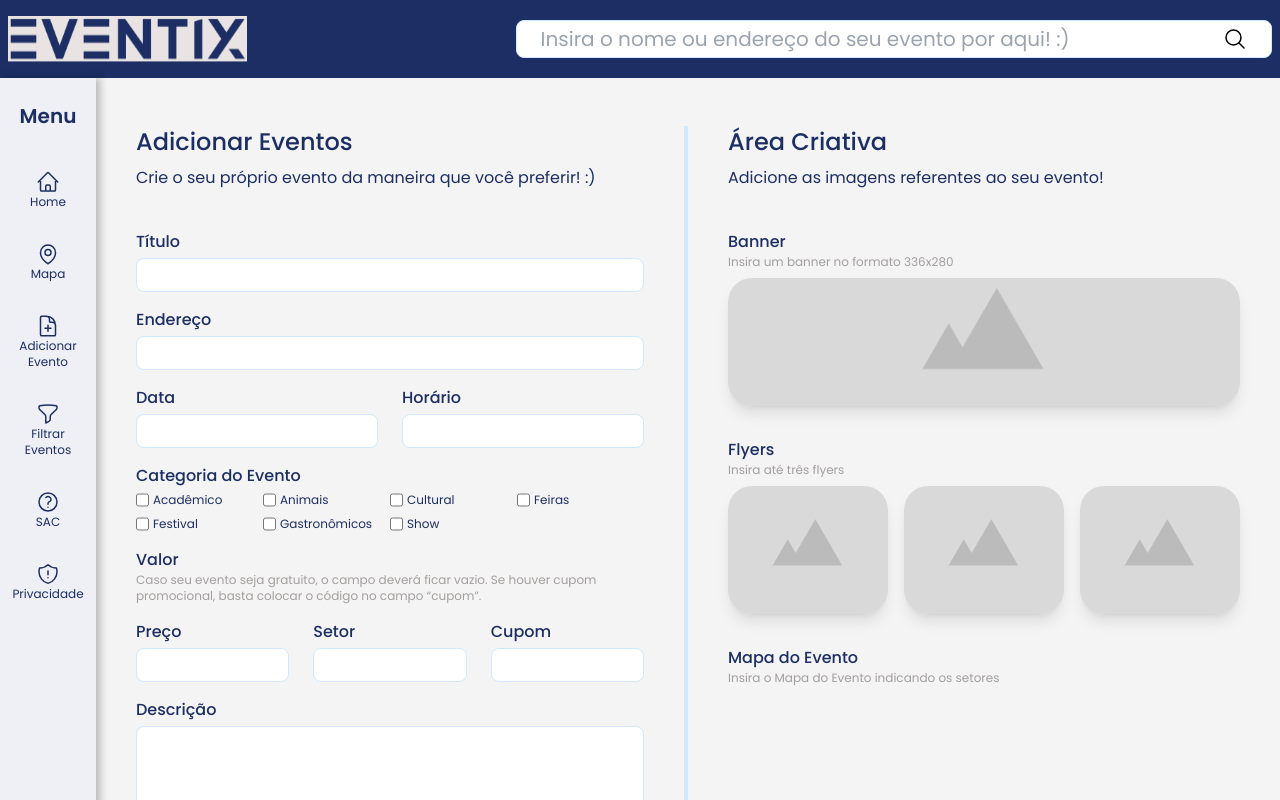
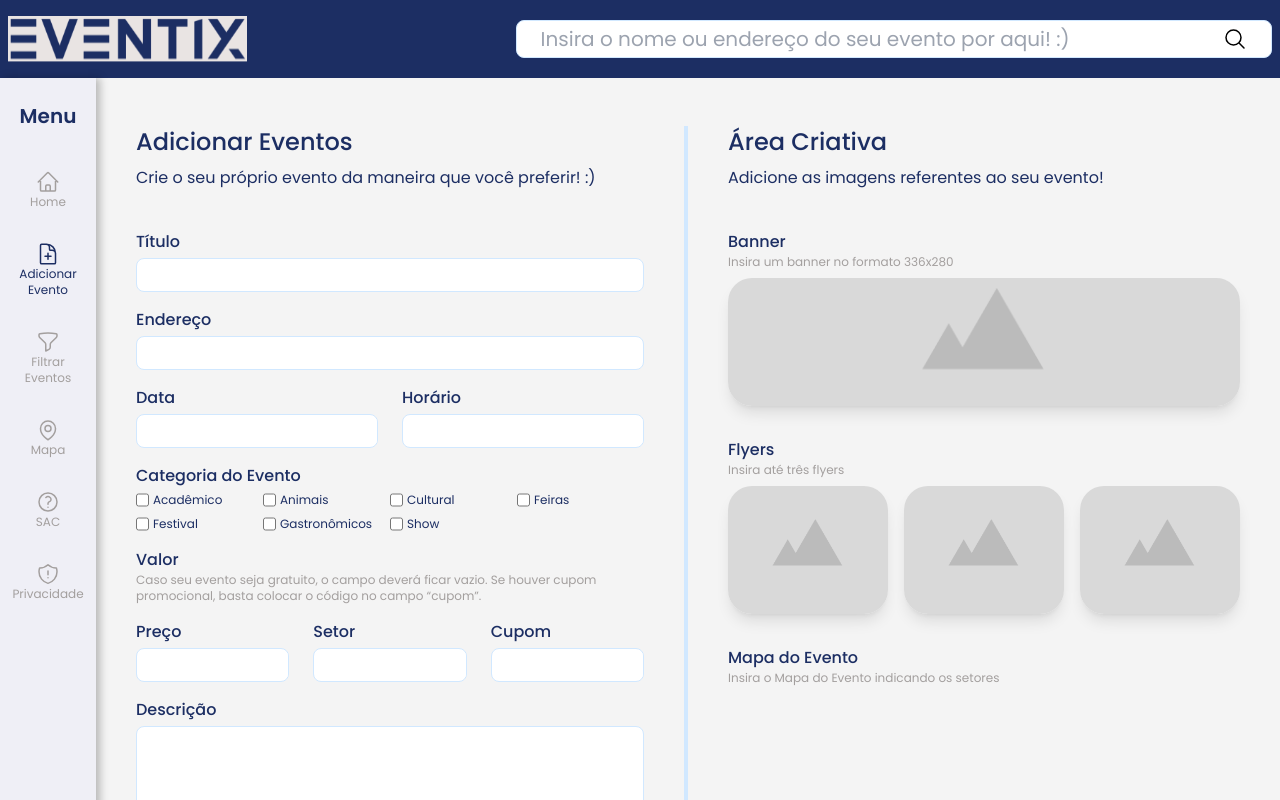
Before and after one commit to kenmarcos/eventix_front, a Next.js app: page /events/add in a window 1280 px wide. Shown: the top 800 px of the page. Built offline with nearby package versions, Linux system fonts and the light colour scheme.

Commit message:
style: change links text colors

```diff
--- a/src/app/components/sidebar/Sidebar.tsx
+++ b/src/app/components/sidebar/Sidebar.tsx
@@ -1,4 +1,7 @@
+"use client";
+
 import Link from "next/link";
+import { usePathname } from "next/navigation";
 
 import {
   DocumentPlusIcon,
@@ -11,13 +14,13 @@ import {
 
 const navigation = [
   { icon: <HomeIcon width={24} />, name: "Home", href: "/" },
-  { icon: <MapPinIcon width={24} />, name: "Mapa", href: "#" },
   {
     icon: <DocumentPlusIcon width={24} />,
     name: "Adicionar Evento",
     href: "/events/add",
   },
   { icon: <FunnelIcon width={24} />, name: "Filtrar Eventos", href: "#" },
+  { icon: <MapPinIcon width={24} />, name: "Mapa", href: "#" },
   { icon: <QuestionMarkCircleIcon width={24} />, name: "SAC", href: "#" },
   {
     icon: <ShieldExclamationIcon width={24} />,
@@ -27,6 +30,8 @@ const navigation = [
 ];
 
 const Sidebar = () => {
+  const pathname = usePathname();
+
   return (
     <aside className="hidden w-24 bg-blue-extraLight shadow-asideMenu px-4 py-6 lg:block">
       <div className="sticky top-10">
@@ -37,7 +42,11 @@ const Sidebar = () => {
         <nav className="flex flex-col gap-8">
           {navigation.map((nav) => (
             <Link key={nav.name} href={nav.href}>
-              <div className="flex flex-col items-center text-center text-blue-primary hover:drop-shadow-xl hover:brightness-50 hover:scale-105">
+              <div
+                className={`flex flex-col items-center text-center ${
+                  pathname === nav.href ? "text-blue-primary" : "text-gray-dark"
+                } hover:drop-shadow-xl hover:brightness-50 hover:scale-105`}
+              >
                 {nav.icon}
                 <p className="text-xs">{nav.name}</p>
               </div>
```
